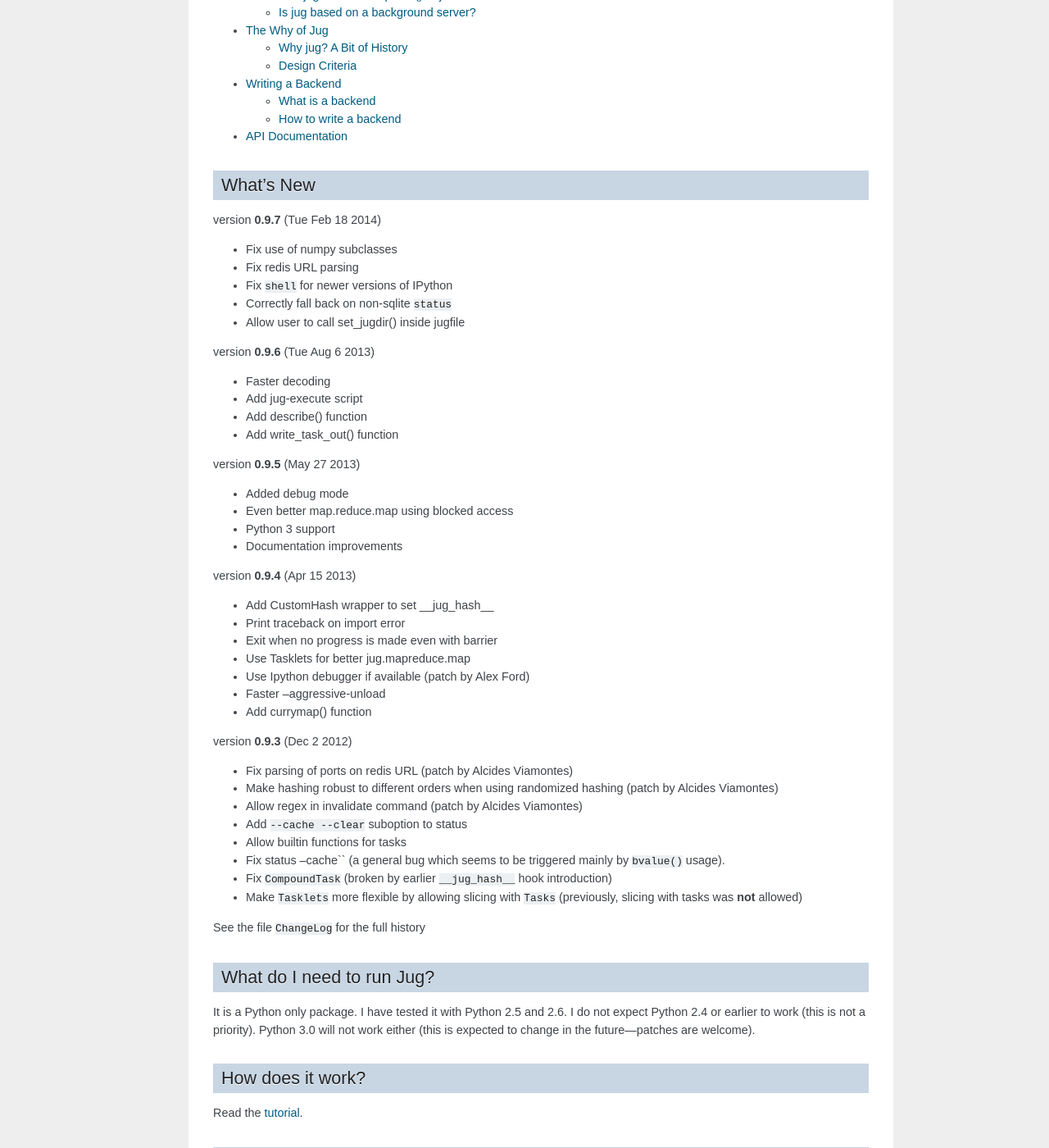
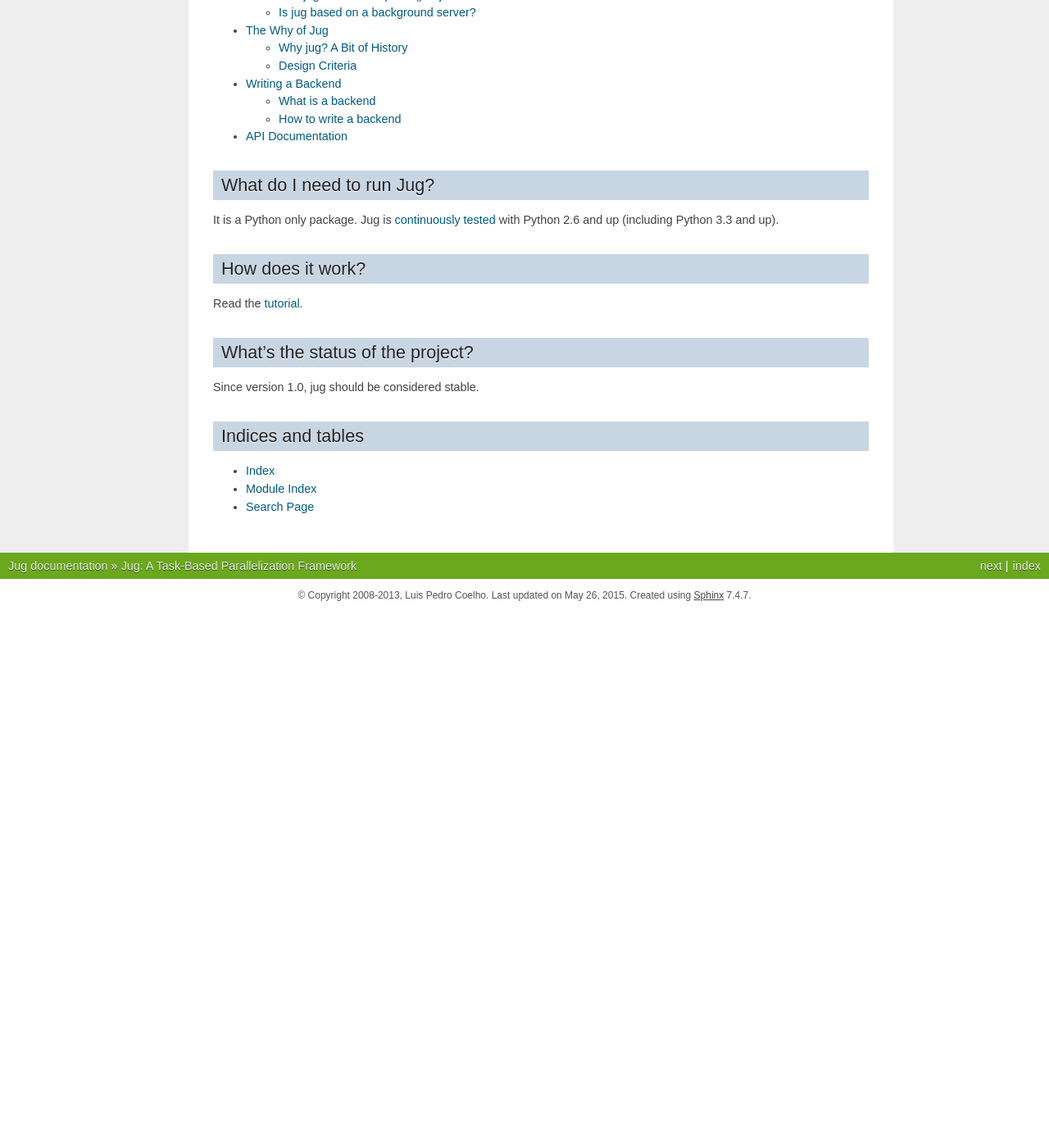
Before and after one commit to luispedro/jug, a Sphinx documentation site: the page built from docs/source/index.rst, in a window 1280 px wide and 1400 px high, scrolled down 3111 px. Shown: the whole window at 82% size. Built offline with Sphinx 7.4.7, drawn with Linux system fonts in a browser that asks for light colours; formulas are drawn with MathJax 3; the version number could not be read and is left out; after the commit the page ends 3857 px from its top, so only the background shows below that.

Commit message:
DOC Update index page
close #16

```diff
--- a/docs/source/index.rst
+++ b/docs/source/index.rst
@@ -131,65 +131,12 @@
     writeabackend.rst
     api.rst
 
-What's New
-----------
-
-version **0.9.7** (Tue Feb 18 2014)
-
-- Fix use of numpy subclasses
-- Fix redis URL parsing
-- Fix ``shell`` for newer versions of IPython
-- Correctly fall back on non-sqlite ``status``
-- Allow user to call set_jugdir() inside jugfile
-
-
-version **0.9.6** (Tue Aug 6 2013)
-
-- Faster decoding
-- Add jug-execute script
-- Add describe() function
-- Add write_task_out() function
-
-version **0.9.5** (May 27 2013)
-
-- Added debug mode
-- Even better map.reduce.map using blocked access
-- Python 3 support
-- Documentation improvements
-
-version **0.9.4** (Apr 15 2013)
-
-- Add CustomHash wrapper to set __jug_hash__
-- Print traceback on import error
-- Exit when no progress is made even with barrier
-- Use Tasklets for better jug.mapreduce.map
-- Use Ipython debugger if available (patch by Alex Ford)
-- Faster --aggressive-unload
-- Add currymap() function
-
-version **0.9.3** (Dec 2 2012)
-
-- Fix parsing of ports on redis URL (patch by Alcides Viamontes)
-- Make hashing robust to different orders when using randomized hashing
-  (patch by Alcides Viamontes)
-- Allow regex in invalidate command (patch by Alcides Viamontes)
-- Add ``--cache --clear`` suboption to status
-- Allow builtin functions for tasks
-- Fix status --cache`` (a general bug which seems to be triggered mainly by
-  ``bvalue()`` usage).
-- Fix ``CompoundTask`` (broken by earlier ``__jug_hash__`` hook introduction)
-- Make ``Tasklets`` more flexible by allowing slicing with ``Tasks``
-  (previously, slicing with tasks was **not** allowed)
-
-See the file ``ChangeLog`` for the full history
-
 What do I need to run Jug?
 ---------------------------
 
-It is a Python only package. I have tested it with Python 2.5 and 2.6.
-I do not expect Python 2.4 or earlier to work (this is not a priority).
-Python 3.0 will not work either (this is expected to change in the
-future---patches are welcome).
+It is a Python only package. Jug is `continuously tested
+<https://travis-ci.org/luispedro/jug>`__ with Python 2.6 and up (including
+Python 3.3 and up).
 
 How does it work?
 -----------------
```
